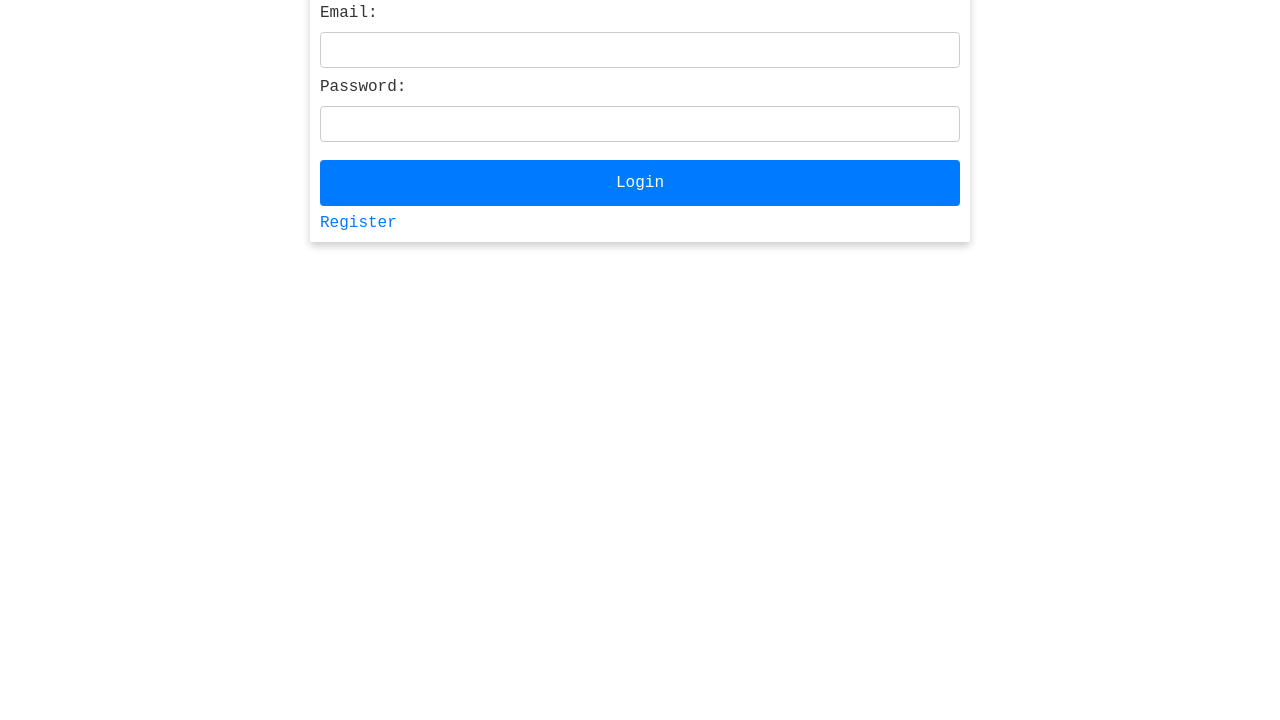
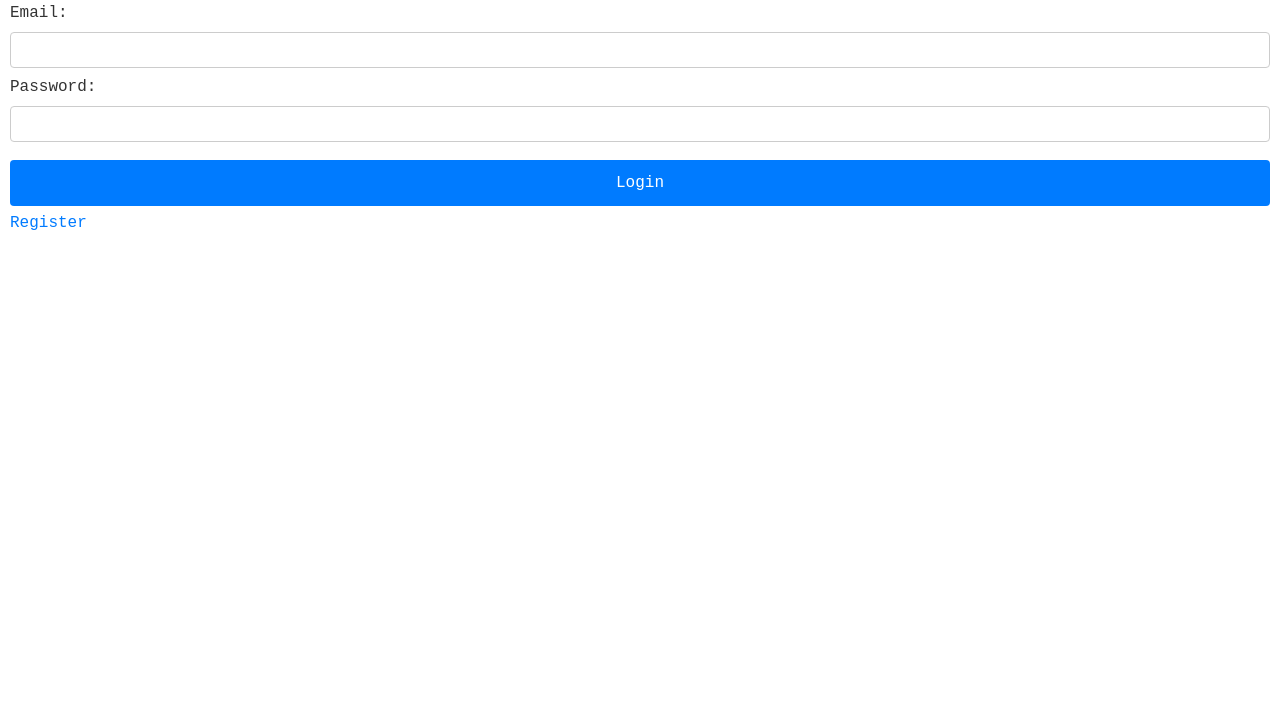
Before and after one commit to low-earth-orbit/login-page, a plain HTML site: page app/index.html in a window 1280 px wide. Shown: the part 80-800 px from the top of the page. Drawn offline with Linux system fonts and the light colour scheme.

Commit message:
Remove deploy

```diff
--- a/app/css/styles.css
+++ b/app/css/styles.css
@@ -97,8 +97,6 @@ h2 {
 }
 
 body {
-  box-shadow: 0 4px 8px 0 rgba(0, 0, 0, 0.2);
   margin: auto;
-  width: 50%;
   padding: 10px;
 }
```
Also changed, not shown: 1 other file.
